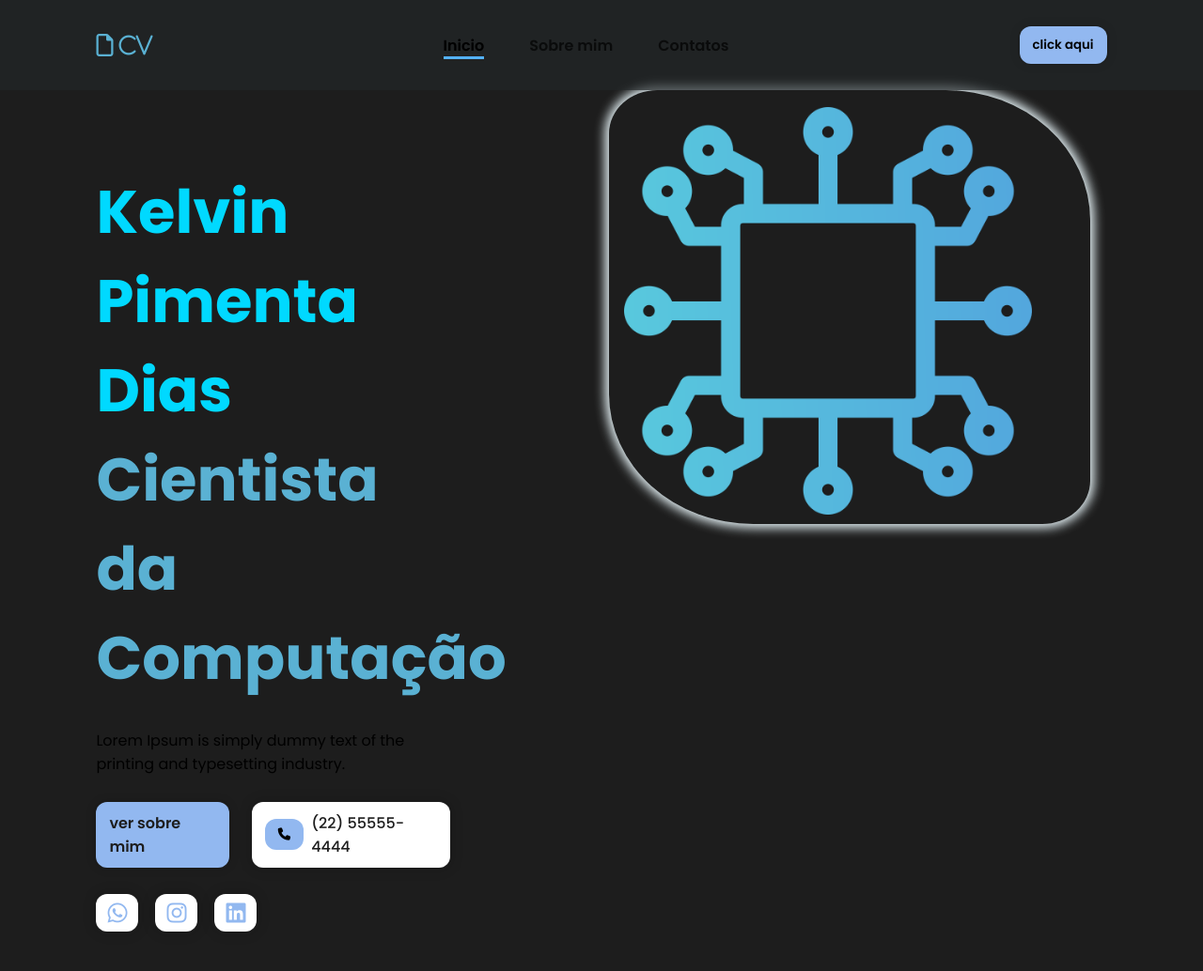
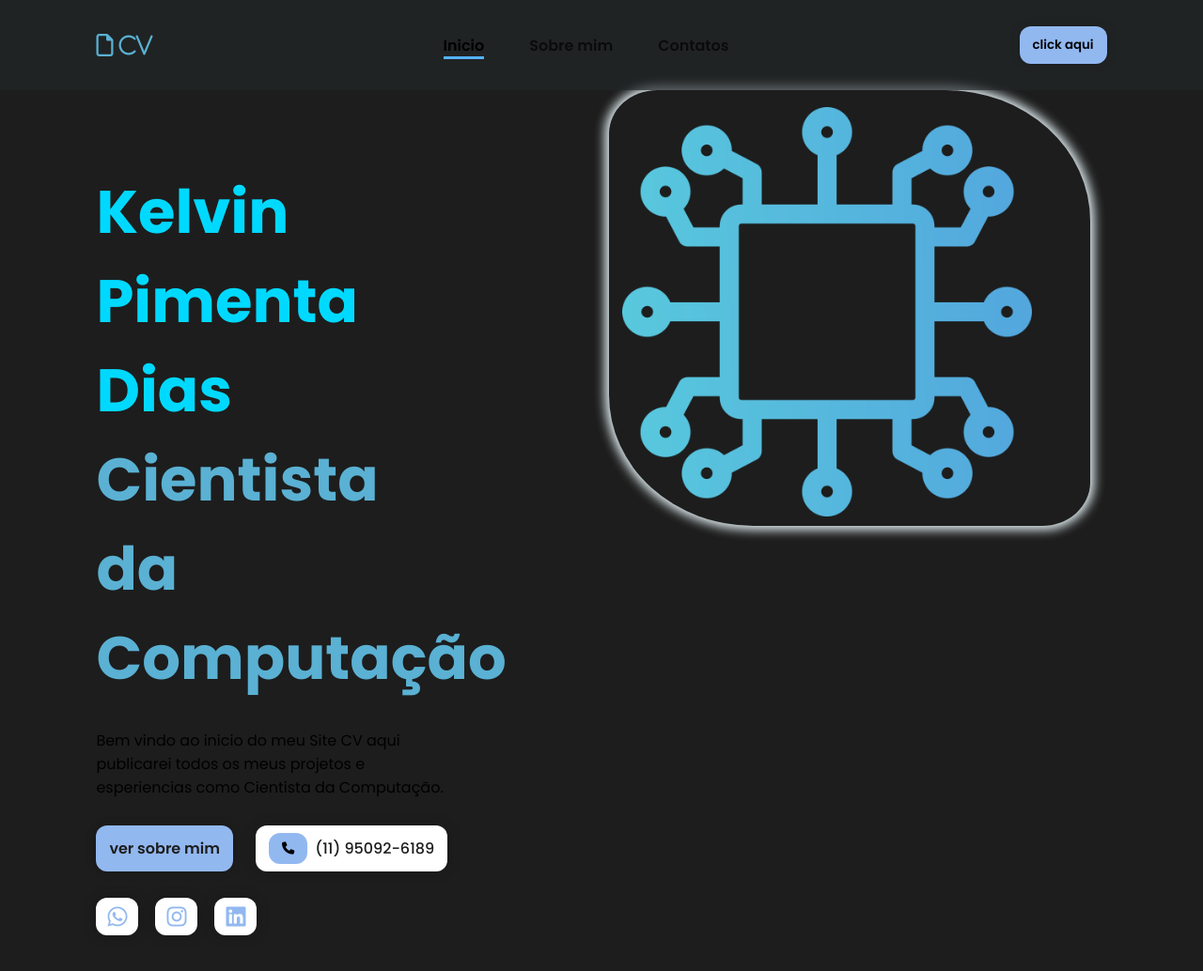
Before and after one commit to KelvinPD/KelvinPD.github.io, a plain HTML site: page index.html in a window 1280 px wide. Shown: the top 1034 px of the page at 94% size. Drawn offline with nearby package versions, Linux system fonts and the light colour scheme; files whose address does not match are found by name.

Commit message:
pequenas atualizações

```diff
--- a/index.html
+++ b/index.html
@@ -75,7 +75,8 @@
                 </h1>
 
                 <p class="description">
-                    Lorem Ipsum is simply dummy text of the printing and typesetting industry.
+                    Bem vindo ao inicio do meu Site CV aqui publicarei todos os meus projetos e esperiencias como
+                    Cientista da Computação.
                 </p>
 
                 <div id="cta_buttons">
@@ -83,13 +84,13 @@
                         ver sobre mim
                     </a>
 
-                    <a href="tel:+00000000" id="phone_button">
+                    <a href="tel:+95092-6189" id="phone_button">
                         <button class="btn-default">
 
                             <i class="fa-solid fa-phone"></i>
 
                         </button>
-                        (22) 55555-4444
+                        (11) 95092-6189
                     </a>
                 </div>
 
@@ -98,11 +99,11 @@
                         <i class="fa-brands fa-whatsapp"></i>
                     </a>
 
-                    <a href="">
+                    <a href="https://www.instagram.com/ookellpd/">
                         <i class="fa-brands fa-instagram"></i>
                     </a>
 
-                    <a href="">
+                    <a href="https://www.linkedin.com/in/kelvinpimentadias/">
                         <i class="fa-brands fa-linkedin"></i>
                     </a>
                 </div>
```
